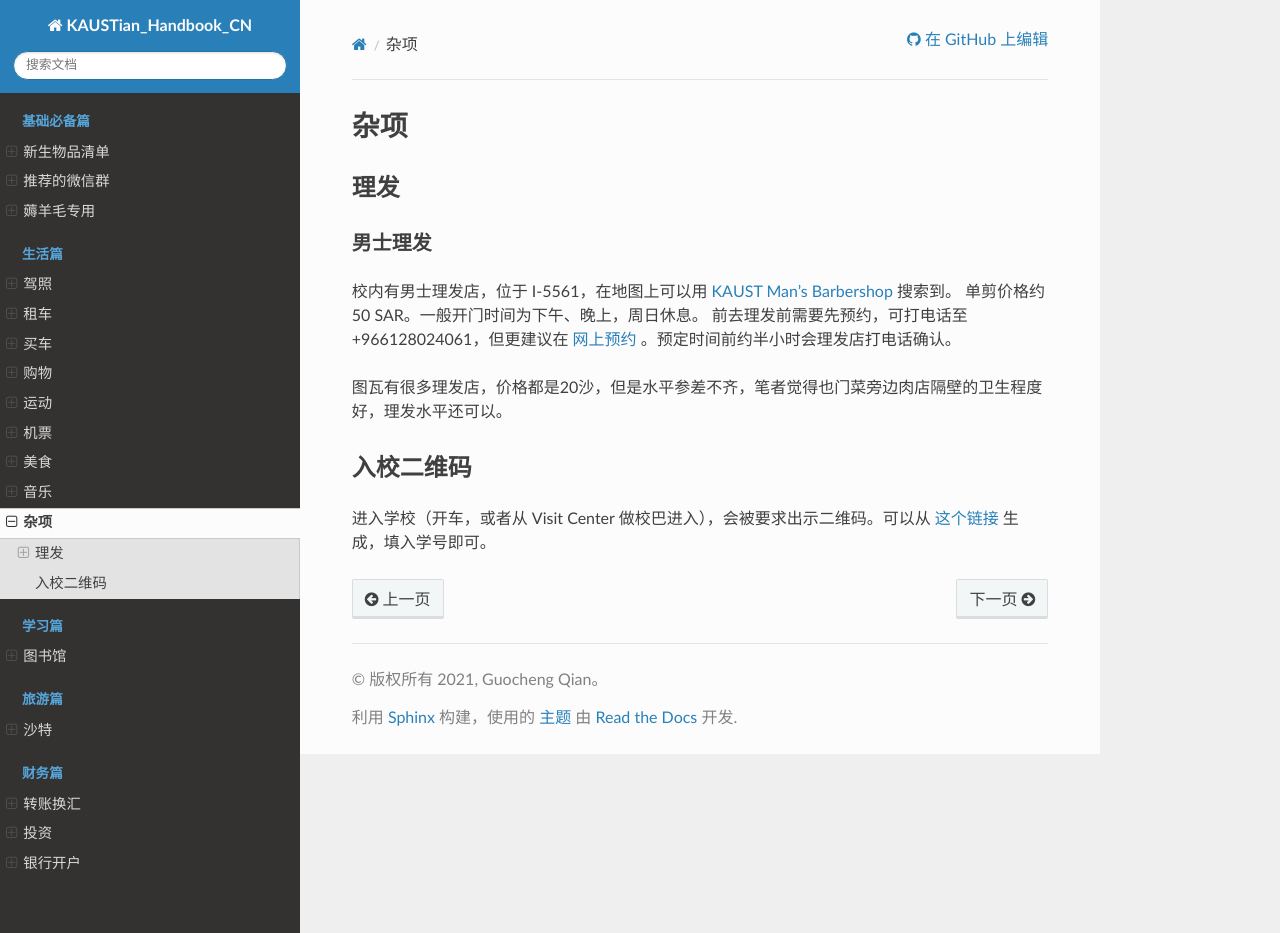
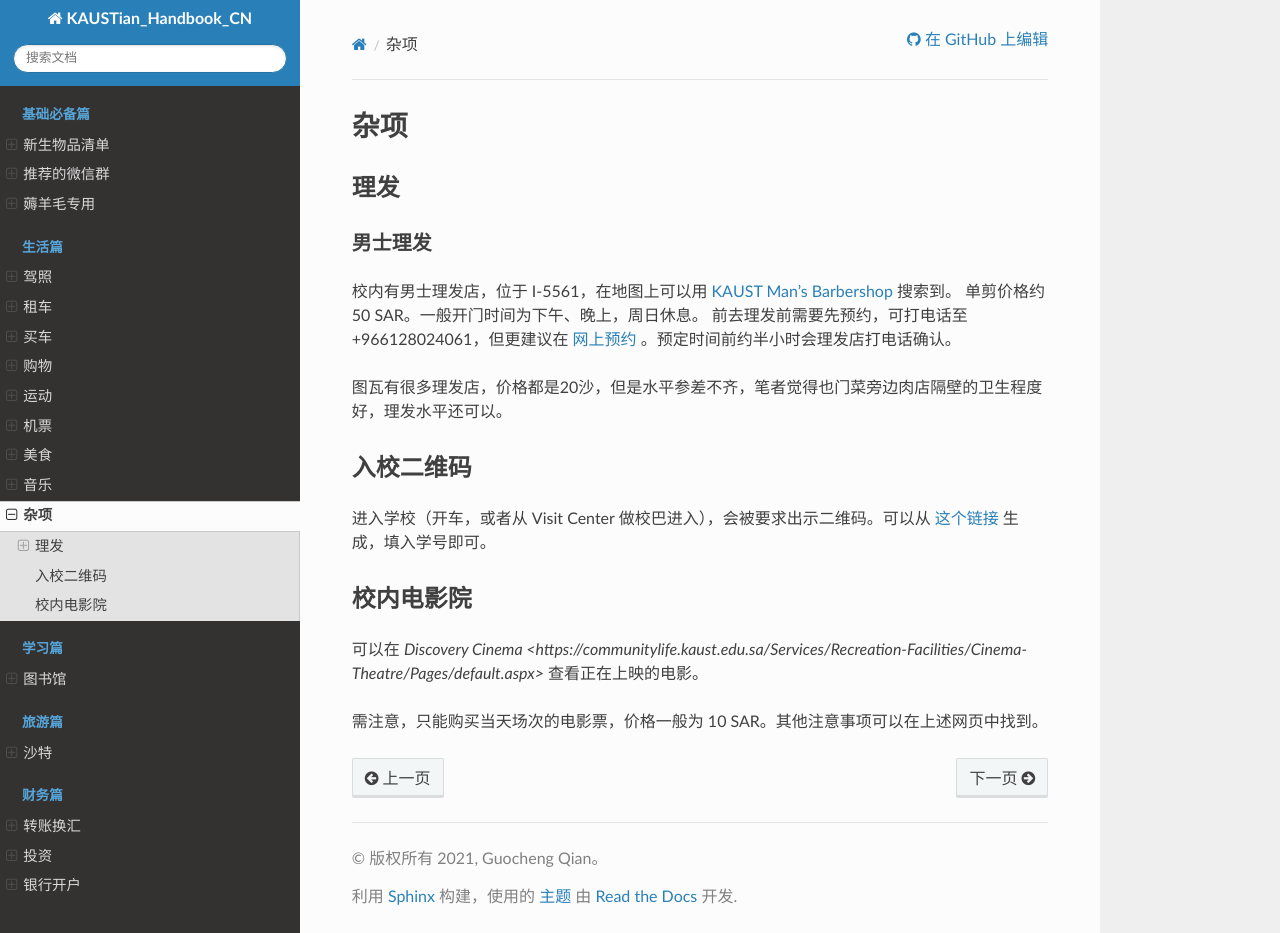
Before and after one commit to guochengqian/KAUSTian_Handbook_CN, a Sphinx documentation site: the page built from docs/content/life/misc.rst, in a window 1280 px wide and 933 px high. Built offline with Sphinx 7.4.7 and the Read the Docs theme 2.0.0, drawn with Linux system fonts in a browser that asks for light colours.

Commit message:
增加校内电影院信息
增加校内电影院信息

```diff
--- a/docs/content/life/misc.rst
+++ b/docs/content/life/misc.rst
@@ -19,3 +19,11 @@
 ------
 
 进入学校（开车，或者从 Visit Center 做校巴进入），会被要求出示二维码。可以从 `这个链接 <https://vms.kaust.edu.sa/apps/GAPlatform/>`_ 生成，填入学号即可。
+
+
+校内电影院
+------
+
+可以在 `Discovery Cinema <https://communitylife.kaust.edu.sa/Services/Recreation-Facilities/Cinema-Theatre/Pages/default.aspx>` 查看正在上映的电影。
+
+需注意，只能购买当天场次的电影票，价格一般为 10 SAR。其他注意事项可以在上述网页中找到。
```
